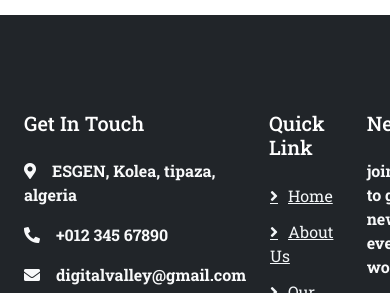
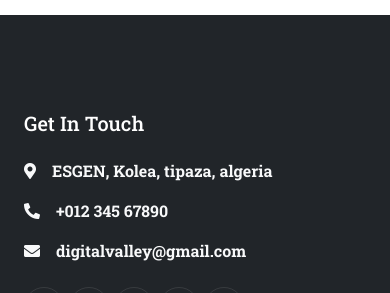
Before and after one commit to mehdevv/digitaalvalley, a plain HTML site: page index.html in a window 390 px wide. Shown: the part 9130-9423 px from the top of the page. Drawn offline with nearby package versions, Linux system fonts and the light colour scheme.

Commit message:
Add files via upload

```diff
--- a/css/style.css
+++ b/css/style.css
@@ -194,6 +194,13 @@ html, body {
         max-height: auto;
         max-width: 20px;
     }
+
+    .row1 {
+     display: block;
+        flex-direction: unset;
+        gap: unset;
+        justify-content: unset;
+}
 }
 
 @media (min-width: 992px) {
```
